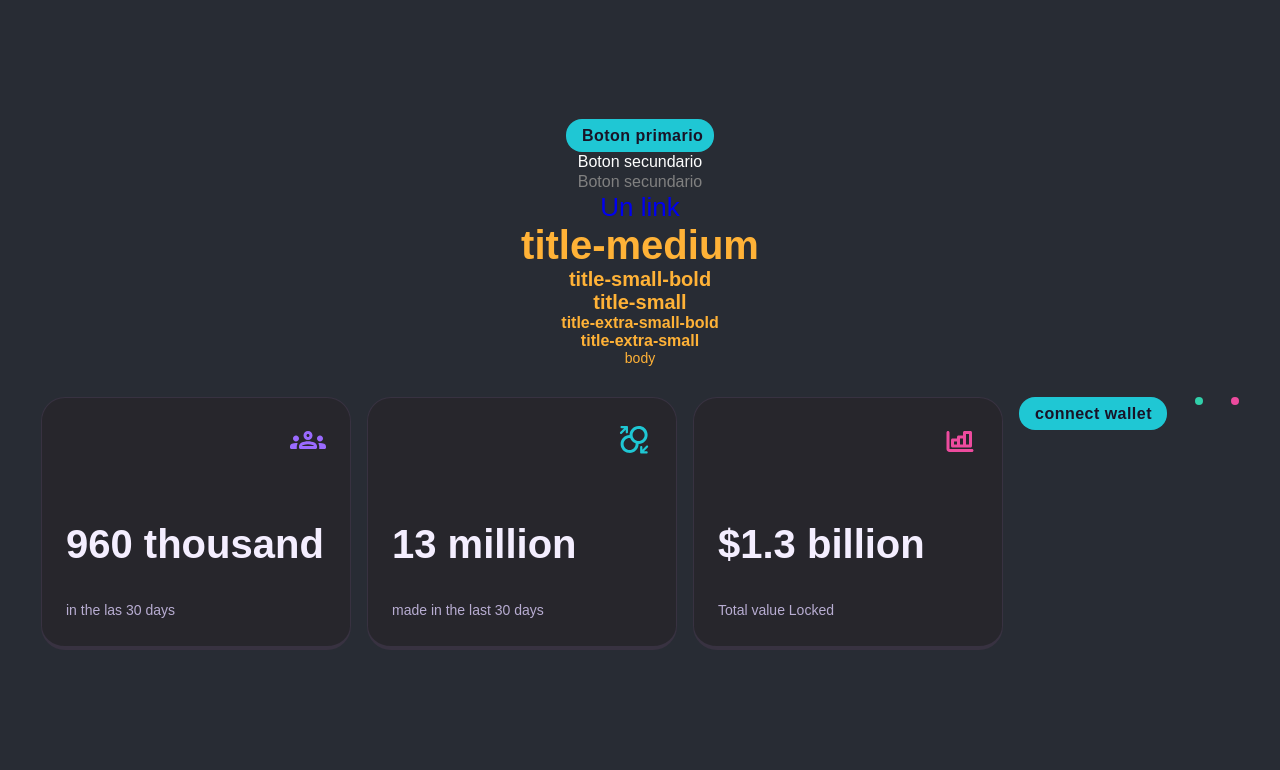
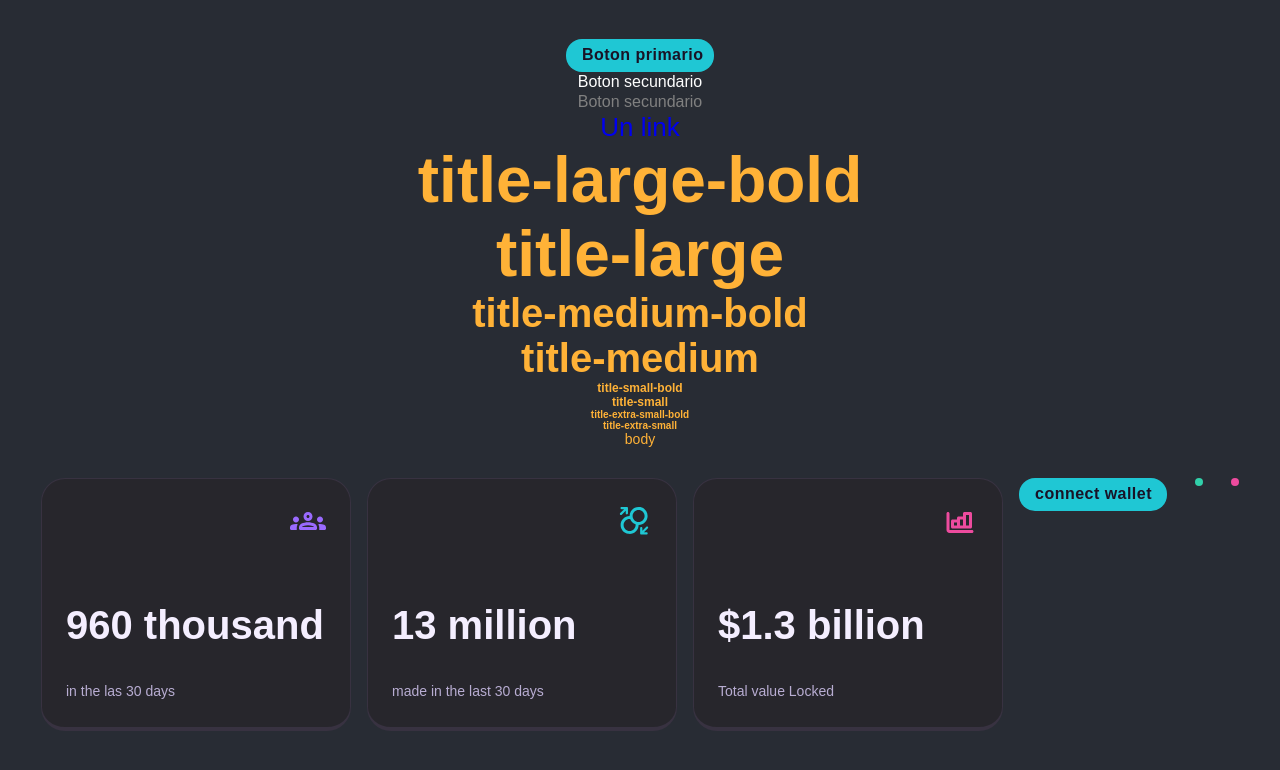
Before and after one commit to Develhope-e3/pancake-swap, a React (Create React App) app: page / in a window 1280 px wide. Shown: the top 770 px of the page. Built offline with nearby package versions, Linux system fonts and the light colour scheme.

Commit message:
refactor: update styles of Texto element

```diff
--- a/src/componentes/Texto/Texto.js
+++ b/src/componentes/Texto/Texto.js
@@ -11,17 +11,17 @@ import "./Texto.scss";
 const Texto = ({ size, color, label }) => {
   return (
     <>
-      {size === "title-lg-bold" && (
+      {size === "title-large-bold" && (
         <h1 className="title-lg-bold" style={{ color: `var(${color})` }}>
           {label}
         </h1>
       )}
-      {size === "title-lg" && (
+      {size === "title-large" && (
         <h1 className="title-lg" style={{ color: `var(${color})` }}>
           {label}
         </h1>
       )}
-      {size === "title-md-bold" && (
+      {size === "title-medium-bold" && (
         <h2 className="title-md-bold" style={{ color: `var(${color})` }}>
           {label}
         </h2>
@@ -56,6 +56,16 @@ const Texto = ({ size, color, label }) => {
           {label}
         </span>
       )}
+      {size === "title-link-bold" && (
+        <a className="title-link-bold" style={{ color: `var(${color})` }}>
+          {label}
+        </a>
+      )}
+      {size === "title-link" && (
+        <a className="title-link" style={{ color: `var(${color})` }}>
+          {label}
+        </a>
+      )}
     </>
   );
 };
--- a/src/componentes/Texto/Texto.scss
+++ b/src/componentes/Texto/Texto.scss
@@ -13,6 +13,10 @@
   font-weight: 600;
 }
 
+.title-lg {
+  font-size: var(--font-size-xxl);
+}
+
 .title-md-bold {
   font-size: var(--font-size-lg);
   font-weight: 600;
@@ -22,17 +26,31 @@
   font-size: var(--font-size-lg);
 }
 
-.title-link {
-  font-size: var(--font-size-md);
+.title-s-bold {
+  font-size: var(--font-size-sm);
   font-weight: 600;
 }
 
-.body-lg {
-  font-size: var(--font-size-md);
+.title-s {
+  font-size: var(--font-size-sm);
+}
+
+.title-xs-bold {
+  font-size: var(--font-size-xs);
+  font-weight: 600;
+}
+
+.title-xs {
+  font-size: var(--font-size-xs);
 }
 
 .body {
   font-size: var(--font-size-ms);
+}
+
+.title-link-bold {
+  font-size: var(--font-size-md);
+  font-weight: 600;
 }
 
 a,
```
